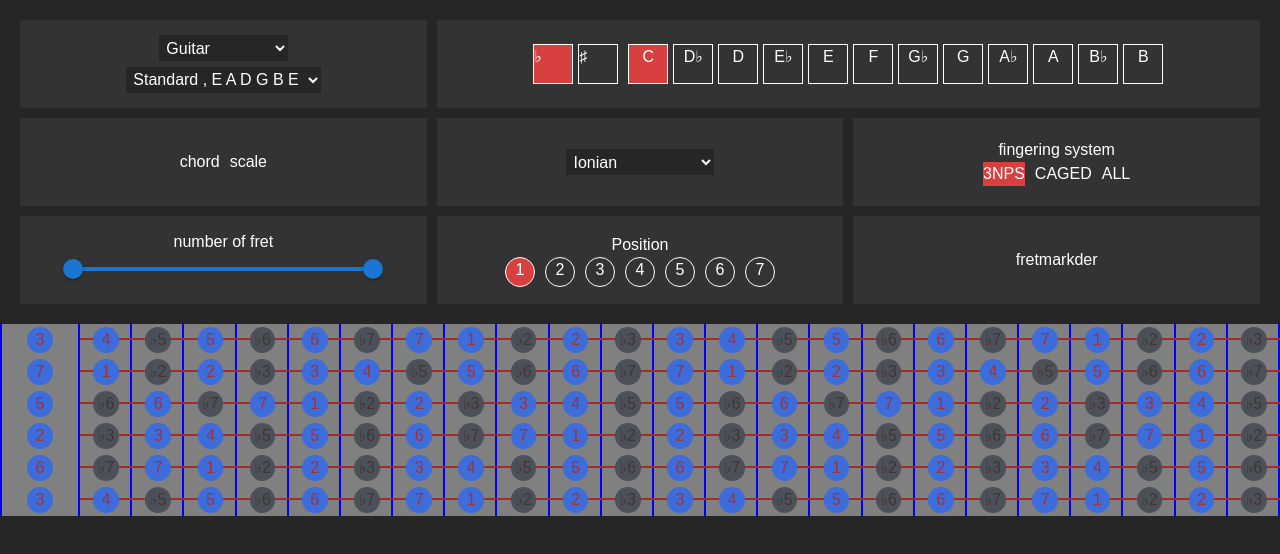
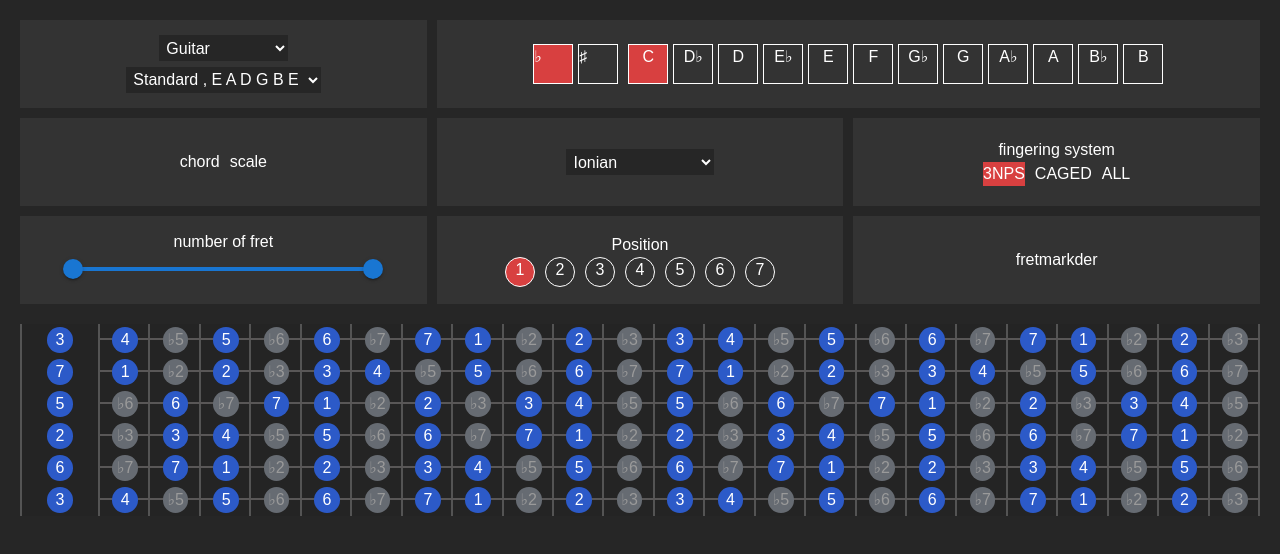
Before and after one commit to jxxnghwxn/fretboard, a Next.js app: page / in a window 1280 px wide. Shown: the top 554 px of the page. Built offline with nearby package versions, Linux system fonts and the light colour scheme.

Commit message:
change color

```diff
--- a/app/components/GetFretboard.tsx
+++ b/app/components/GetFretboard.tsx
@@ -76,14 +76,15 @@ function GetFretboard({ fretboardState }) {
   const fretboard = createFretboard();
 
   return (
+    <div className={s.fretboard__container}>
       <div className={s.fretboard}>
         {fretboard.map((string, stringIdx) => (
           <div key={stringIdx} className={s.string}>
             {string.map((noteInfo, fretIdx) => (
               <div key={fretIdx} className={s.fret}>
-              <div className={s.noteContainer}>
+                <div className={s.note__container}>
                   <div
-                  className={`${s.noteItem} ${
+                    className={`${s.note__item} ${
                       noteInfo.isInIntervals ? s.inIntervals : ''
                     }`}
                   >
@@ -95,6 +96,7 @@ function GetFretboard({ fretboardState }) {
           </div>
         ))}
       </div>
+    </div>
   );
 }
 export default GetFretboard;
--- a/app/globals.css
+++ b/app/globals.css
@@ -12,7 +12,6 @@
 :root {
   --background: #262626;
   --foreground: #ffffff;
-  --unit-string: 2rem;
   --fretboard-color: grey;
 }
 
--- a/app/styles/GetFretboard.module.css
+++ b/app/styles/GetFretboard.module.css
@@ -1,5 +1,9 @@
-.wrapper {
+.fretboard__container {
   margin: 20px;
+  --unit-string: 2rem;
+  --fretboard-color: #242424;
+  --string-color: #545454;
+  --fret-color: #545454;
 }
 
 .fretboard {
@@ -25,7 +29,7 @@
   height: 50%;
   position: absolute;
   background: transparent;
-  border-bottom: 2px solid brown;
+  border-bottom: 2px solid rgb(89, 87, 87);
   z-index: 1;
 }
 
@@ -46,24 +50,24 @@
   width: 100%;
   height: 100%;
   position: absolute;
-  border-right: 2px solid blue;
+  border-right: 2px solid var(--fret-color);
 }
 .fret:first-child:before {
   background-color: var(--fretboard-color);
   z-index: 2;
-  border-left: 2px solid blue;
+  border-left: 2px solid var(--fret-color);
 }
 
 /* 모든 노트 공통 스타일 */
 
-.noteContainer {
+.note__container {
   display: flex;
   align-items: center;
   justify-content: center;
   width: 100%;
   height: 100%;
 }
-.noteItem {
+.note__item {
   width: 1.6rem;
   height: 1.6rem;
   border-radius: 50%;
@@ -75,19 +79,19 @@
 }
 
 /* 스케일에 속한 노트 */
-.noteItem.inIntervals {
-  background-color: #3d6cdb;
-  color: rgb(162, 50, 50);
+.note__item.inIntervals {
+  background-color: #2c5ac8;
+  color: rgb(255, 255, 255);
 }
 
 /* 스케일에 속하지 않은 노트 */
-.noteItem:not(.inIntervals) {
+.note__item:not(.inIntervals) {
   z-index: 4;
-  background-color: #4c5159;
-  color: rgb(65, 52, 52);
+  background-color: #666b72;
+  color: rgb(154, 154, 154);
 }
 /* 최종 보여주는 노트 */
-.noteItem.inView {
+.note__item.inView {
   background-color: #2f5bc2;
   color: rgb(255, 255, 255);
 }
```
Lines whose indentation alone changed are shown as unchanged.
